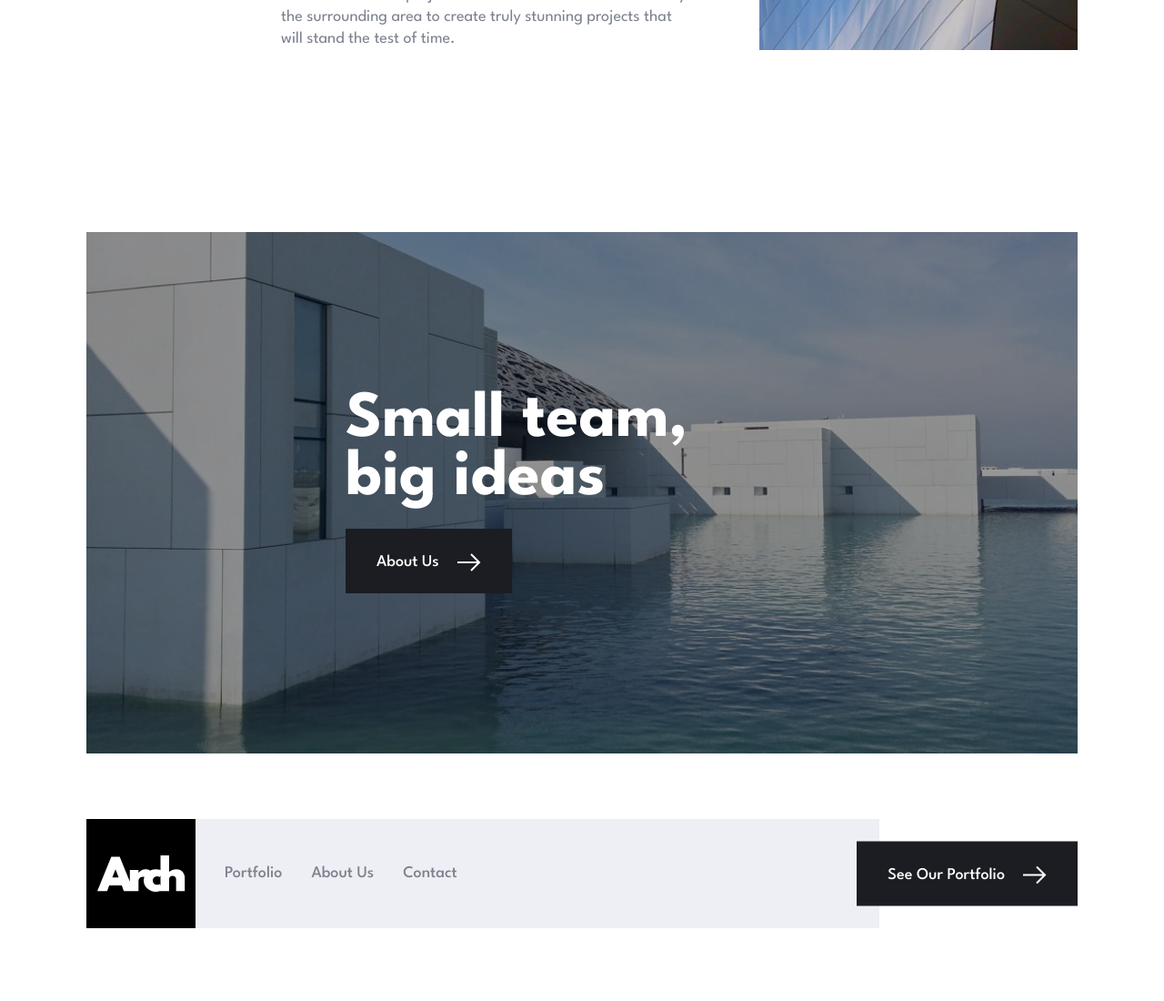
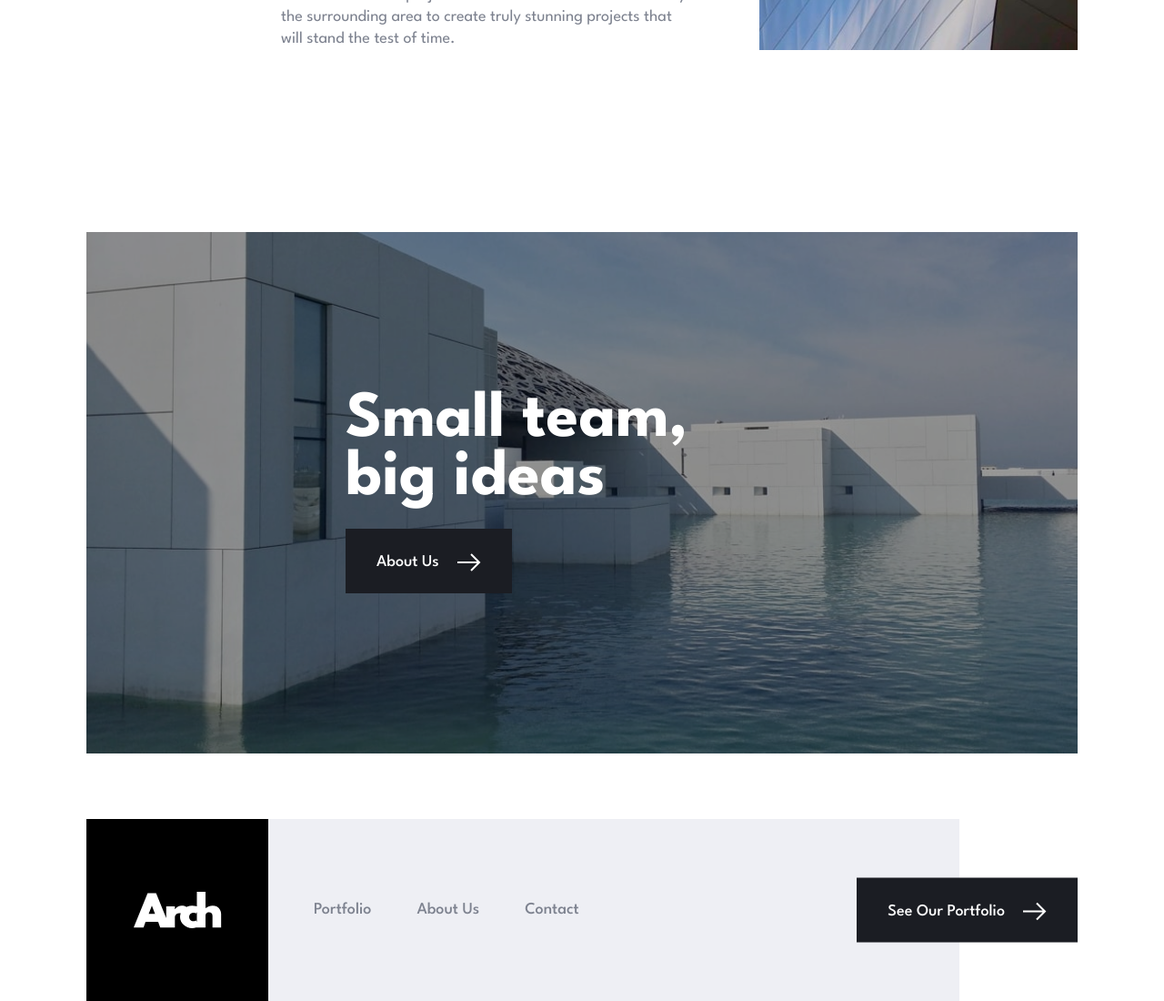
Before and after one commit to JJWallis/arch-studio, a Next.js app: page / in a window 1280 px wide. Shown: the part 1443-2543 px from the top of the page at 91% size. Before the commit the page ends 2463 px from the top, so only its background shows below. Built offline with nearby package versions, Linux system fonts and the light colour scheme.

Commit message:
footer v1 done

```diff
--- a/src/pages/_app.tsx
+++ b/src/pages/_app.tsx
@@ -27,12 +27,17 @@ const Footer = styled.footer`
 
    @media ${device.tablet} and ${device.maxLaptop} {
       --margin-top: 200px;
-      --link-spacing: 66px;
       margin-left: calc(var(--site-padding) * -1);
       margin-right: calc(var(--site-padding) * -1);
    }
 
+   @media ${device.tablet} {
+      --link-spacing: 66px;
+   }
+
    @media ${device.laptop} {
+      --link-spacing: 50px;
+      --nav-logo-width: 200px;
       width: 100%;
       ${contentWrapperStyles}
    }
@@ -46,7 +51,12 @@ const Nav = styled.nav`
    }
 
    @media ${device.tablet} {
-      width: 80%;
+      --width: calc(100% - 150px);
+      width: var(--width);
+   }
+
+   @media ${device.laptop} {
+      --width: calc(100% - 130px);
    }
 `;
 
```
